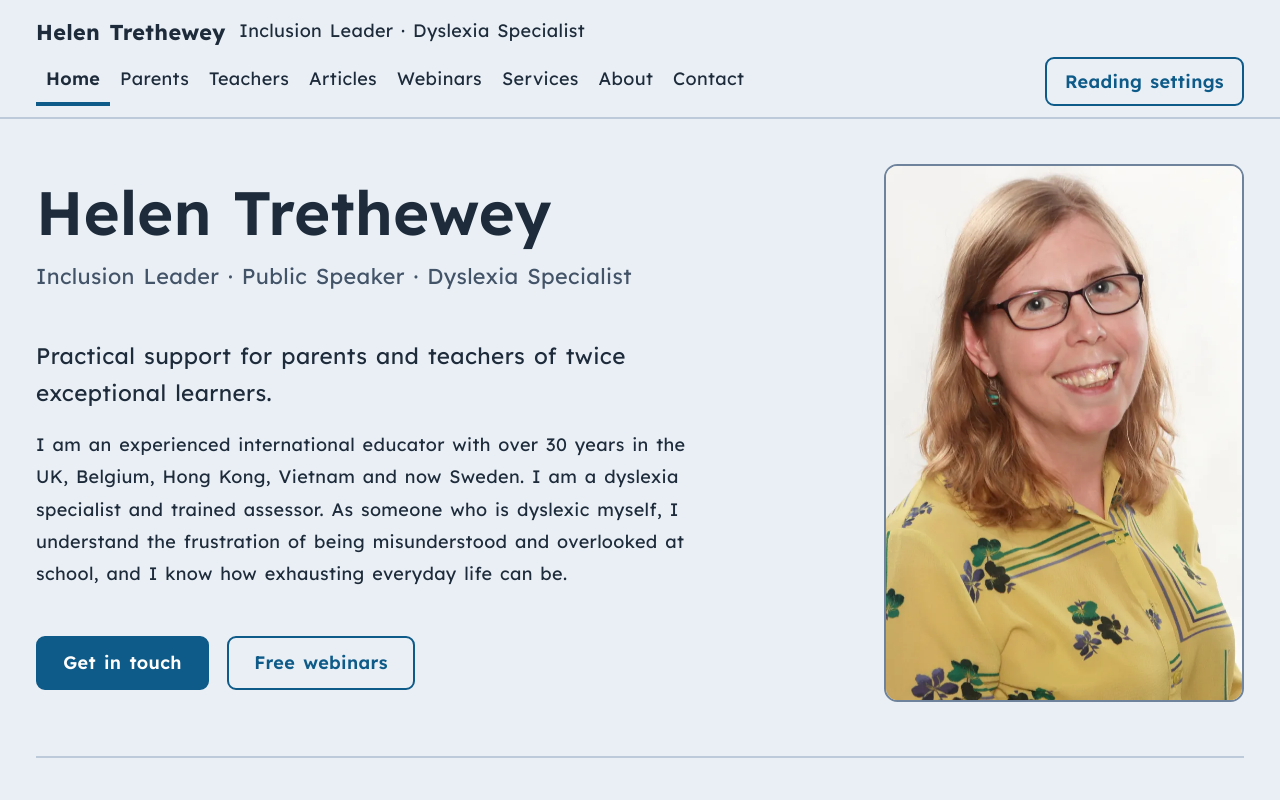
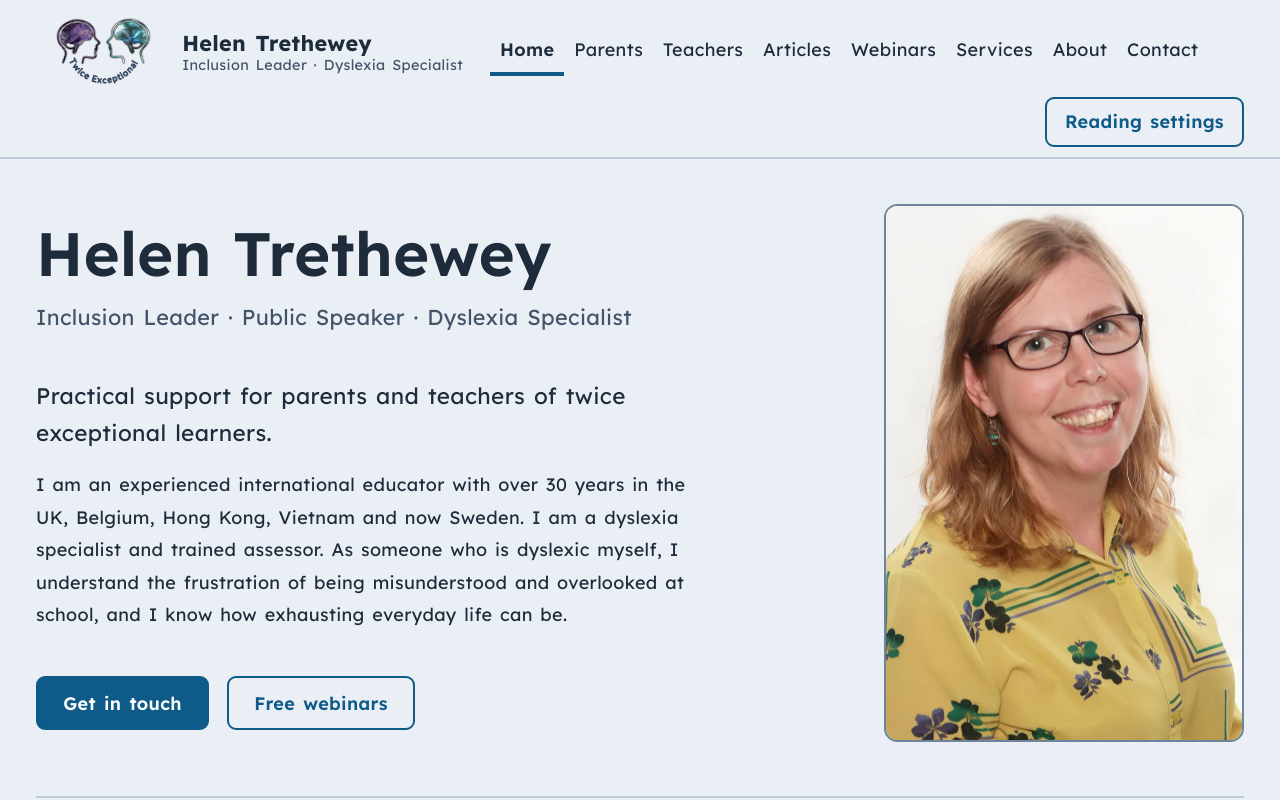
Before and after one commit to CalandraLeslie/Helen, a plain HTML site: page index.html in a window 1280 px wide. Shown: the top 800 px of the page. Drawn offline with Linux system fonts and the light colour scheme.

Commit message:
update the website

```diff
--- a/index.html
+++ b/index.html
@@ -5,6 +5,10 @@
 <meta name="viewport" content="width=device-width, initial-scale=1">
 <title>Helen Trethewey | Inclusion Leader and Dyslexia Specialist</title>
 <meta name="description" content="Helen Trethewey is an inclusion leader and dyslexia specialist supporting parents and teachers of twice exceptional learners.">
+<link rel="icon" href="favicon.ico" sizes="48x48">
+<link rel="icon" type="image/png" sizes="32x32" href="favicon-32.png">
+<link rel="icon" type="image/png" sizes="192x192" href="favicon-192.png">
+<link rel="apple-touch-icon" href="apple-touch-icon.png">
 <link rel="preconnect" href="https://fonts.googleapis.com">
 <link rel="preconnect" href="https://fonts.gstatic.com" crossorigin>
 <link href="https://fonts.googleapis.com/css2?family=Atkinson+Hyperlegible:wght@400;700&family=Lexend:wght@300..700&display=swap" rel="stylesheet">
@@ -13,7 +17,7 @@
 <body>
 <a class="skip" href="#main">Skip to main content</a>
 <header class="site-head"><div class="wrap bar">
-  <a class="brand" href="index.html"><strong>Helen Trethewey</strong><span>Inclusion Leader · Dyslexia Specialist</span></a>
+  <a class="brand" href="index.html"><img class="logo" src="images/twice-exceptional-logo.png" alt="" width="486" height="341"><span class="brand-text"><strong>Helen Trethewey</strong><small>Inclusion Leader · Dyslexia Specialist</small></span></a>
   <button type="button" class="btn small menu-btn" id="menu-btn" aria-expanded="false" aria-controls="site-nav">Menu</button>
   <button type="button" class="btn small settings-open" id="open-settings" aria-expanded="false" aria-controls="settings">Reading settings</button>
   <nav aria-label="Main"><ul class="nav" id="site-nav"><li><a href="index.html" aria-current="page">Home</a></li><li><a href="parents.html">Parents</a></li><li><a href="teachers.html">Teachers</a></li><li><a href="articles.html">Articles</a></li><li><a href="webinars.html">Webinars</a></li><li><a href="services.html">Services</a></li><li><a href="about.html">About</a></li><li><a href="contact.html">Contact</a></li></ul></nav>
```
Also changed, not shown: article-executive-functions.html (+5 -1 lines), article-finding-lost-girls.html (+5 -1 lines), article-individuals-not-checklists.html (+5 -1 lines), articles.html (+5 -1 lines), contact.html (+5 -1 lines), parents-dyslexia.html (+5 -1 lines), parents-giftedness.html (+5 -1 lines), parents.html (+5 -1 lines), resources.html (+5 -1 lines), services.html (+5 -1 lines), teachers-dyslexia.html (+5 -1 lines), teachers.html (+5 -1 lines), thanks.html (+5 -1 lines), webinars.html (+5 -1 lines).
